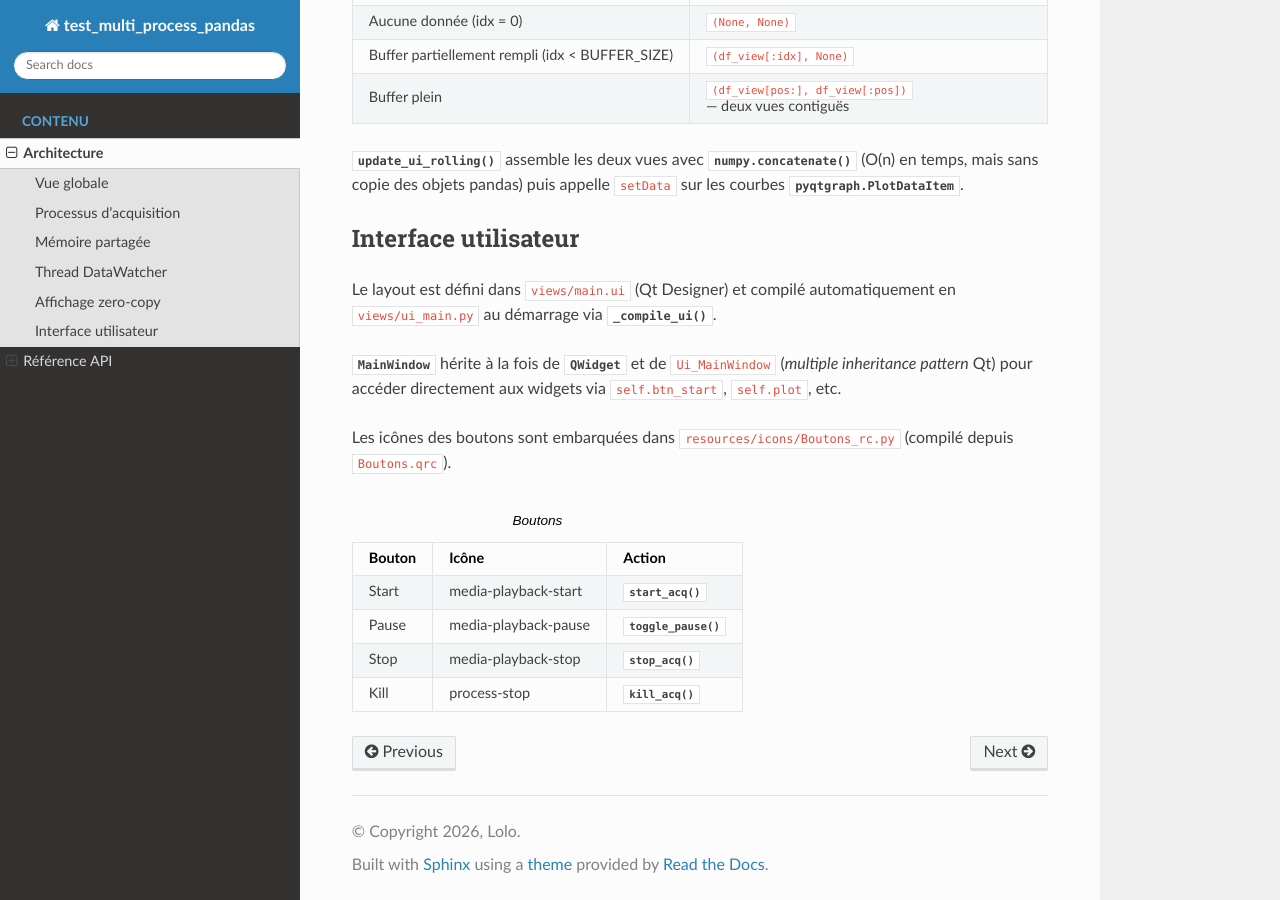
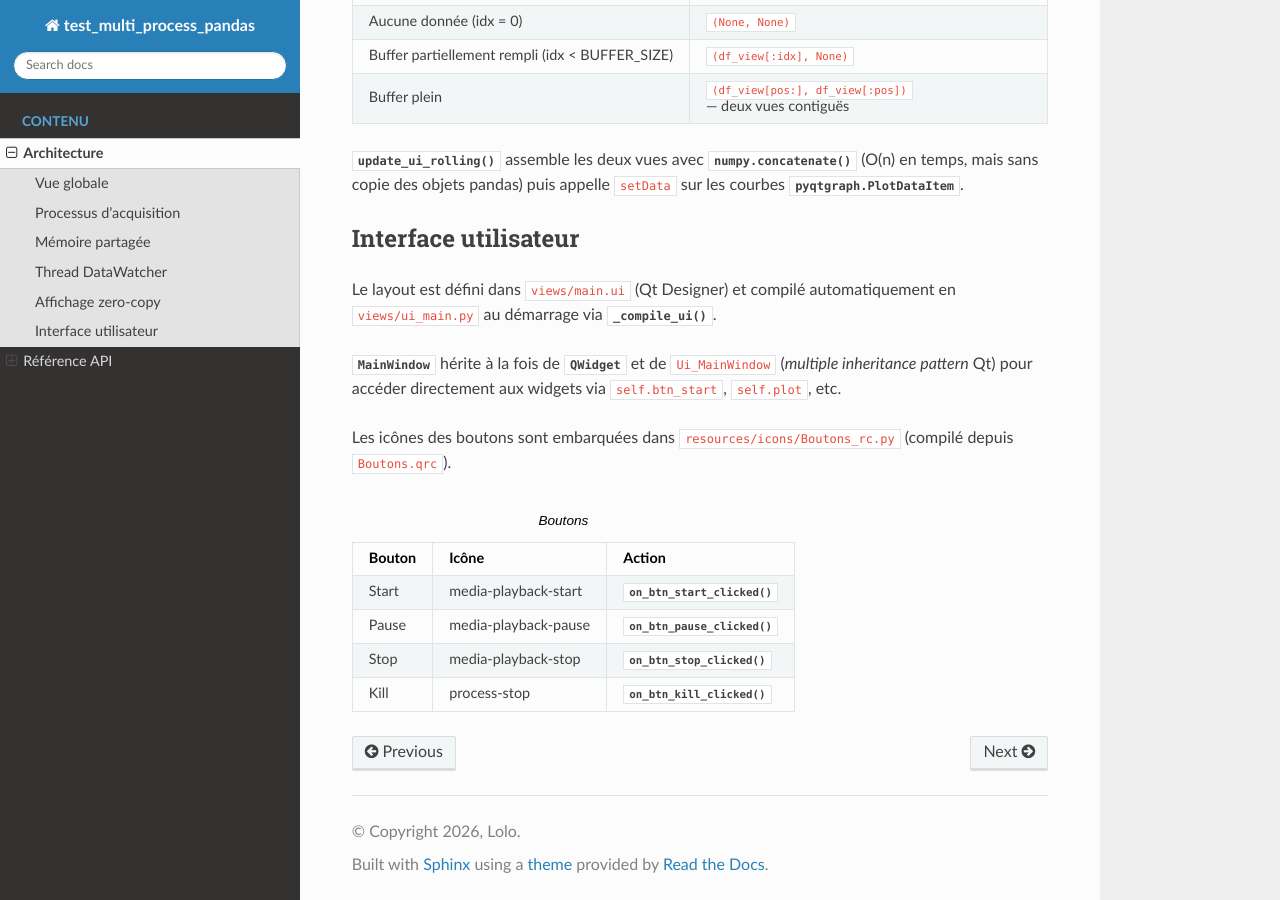
Before and after one commit to lolo26130/test_multi_process_pandas, a Sphinx documentation site: the page built from docs/architecture.rst, in a window 1280 px wide and 900 px high, scrolled down 2374 px. Built offline with Sphinx 7.4.7 and the Read the Docs theme 3.1.0, drawn with Linux system fonts in a browser that asks for light colours.

Commit message:
syntaxe @pyqtslot() pour la GUI, doc et tests actualisés

```diff
--- a/docs/architecture.rst
+++ b/docs/architecture.rst
@@ -156,13 +156,13 @@ Les icônes des boutons sont embarquées dans
      - Action
    * - Start
      - media-playback-start
-     - :meth:`~test_multi_process_pandas.main.MainWindow.start_acq`
+     - :meth:`~test_multi_process_pandas.main.MainWindow.on_btn_start_clicked`
    * - Pause
      - media-playback-pause
-     - :meth:`~test_multi_process_pandas.main.MainWindow.toggle_pause`
+     - :meth:`~test_multi_process_pandas.main.MainWindow.on_btn_pause_clicked`
    * - Stop
      - media-playback-stop
-     - :meth:`~test_multi_process_pandas.main.MainWindow.stop_acq`
+     - :meth:`~test_multi_process_pandas.main.MainWindow.on_btn_stop_clicked`
    * - Kill
      - process-stop
-     - :meth:`~test_multi_process_pandas.main.MainWindow.kill_acq`
+     - :meth:`~test_multi_process_pandas.main.MainWindow.on_btn_kill_clicked`
--- a/docs/conf.py
+++ b/docs/conf.py
@@ -58,6 +58,18 @@ intersphinx_mapping = {
 }
 
 # ---------------------------------------------------------------------------
+# Références croisées non résolues — packages sans inventaire intersphinx
+# (PyQt6 et pyqtgraph ne publient pas d'objects.inv)
+# ---------------------------------------------------------------------------
+nitpick_ignore = [
+    ("py:class", "PyQt6.QtCore.QObject"),
+    ("py:class", "PyQt6.QtCore.QThread"),
+    ("py:class", "PyQt6.QtWidgets.QWidget"),
+    ("py:class", "pyqtgraph.PlotDataItem"),
+    ("py:func",  "numpy.ndarray"),          # ndarray est une classe, pas une fonction
+]
+
+# ---------------------------------------------------------------------------
 # Chemins et patterns
 # ---------------------------------------------------------------------------
 templates_path   = ["_templates"]
```
Also changed, not shown: 2 other files.
